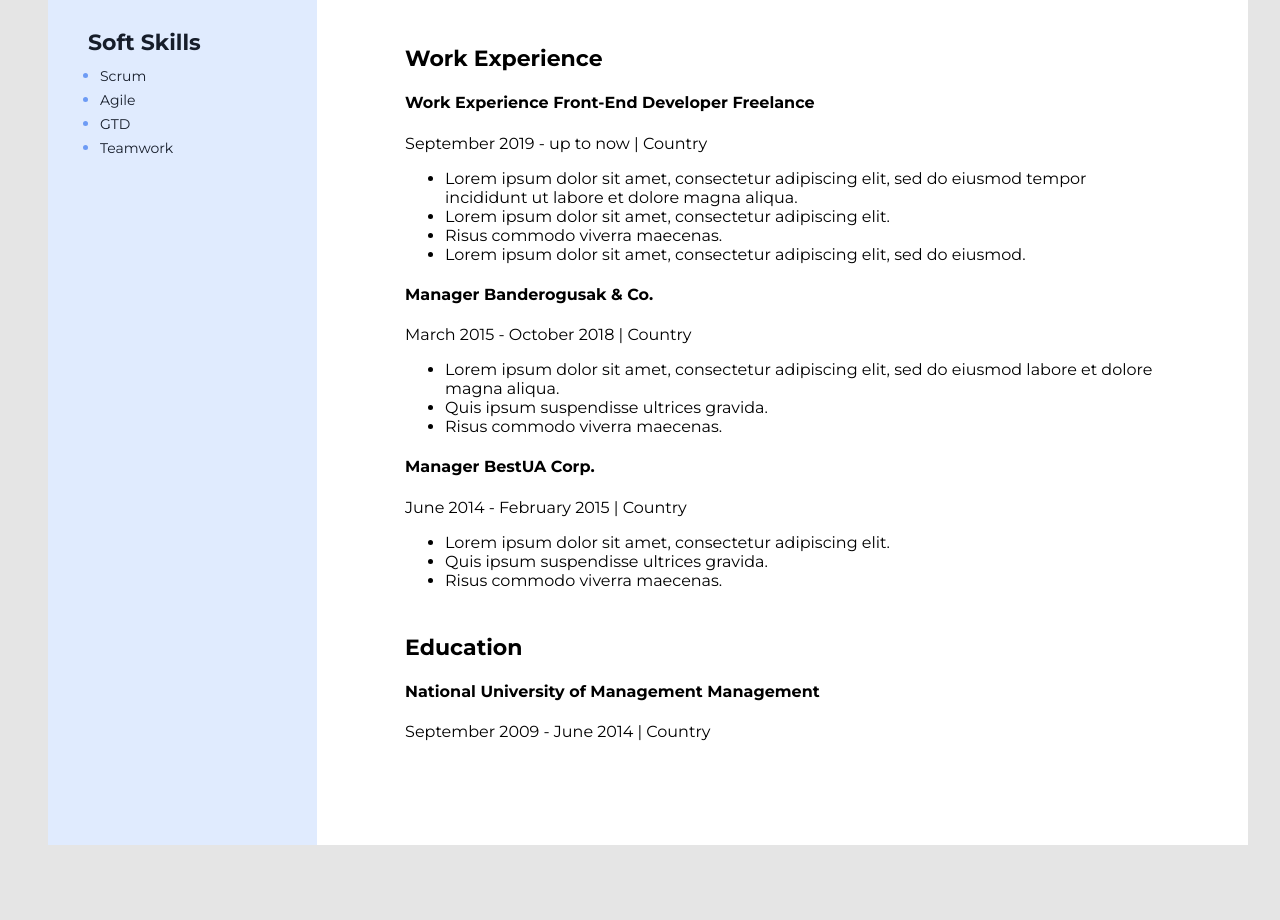
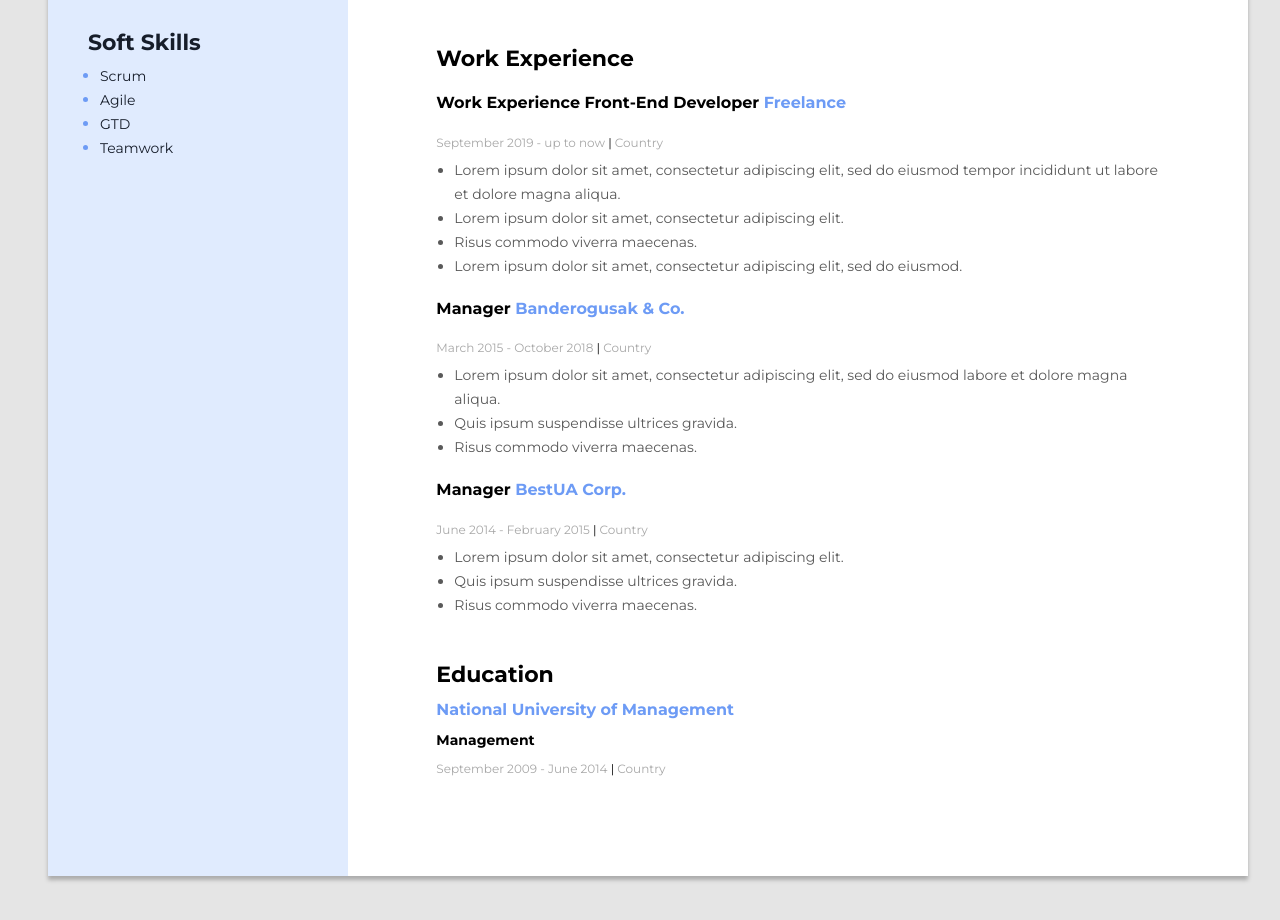
Before and after one commit to Serhii-Bondariev/first-progect, a plain HTML site: page training-progect/index.html in a window 1280 px wide. Shown: the part 524-1444 px from the top of the page. Before the commit the page ends 1417 px from the top, so only its background shows below. Drawn offline with Linux system fonts and the light colour scheme.

Commit message:
finish version
All looks like in figma.

```diff
--- a/training-progect/css/style.css
+++ b/training-progect/css/style.css
@@ -10,6 +10,7 @@ body {
   background: #fff;
   width: 1200px;
   margin: 0 auto;
+  box-shadow: 0px 4px 4px rgba(0, 0, 0, 0.25);
 }
 
 /* main-content */
@@ -105,20 +106,72 @@ font-style: normal;
   margin: 0;
  }
 
+ .work-experiance-company{
+  font-style: normal;
+    font-weight: 700;
+    font-size: 16px;
+    line-height: 20px;
+    color: #6D9BF5;
+ }
+
  .work-experiance-place{
   margin-bottom: 16px;
  }
+ .work-period {
+  font-style: normal;
+    font-weight: 400;
+    font-size: 12px;
+    line-height: 15px;
+    color: #A8A8A8;
+    margin: 12px 0 8px 0;
+ }
+.work-duties {
+font-style: normal;
+  font-weight: 400;
+  font-size: 14px;
+  line-height: 24px;
+  color: #595959;
 
+}
+.work-duties-list {
+  padding: 0 0 0 18px;
+  margin: 0;
+}
 
 /* Education */
 
-.main-content-edu {
+.education-place {
 font-style: normal;
   font-weight: 700;
-  font-size: 22px;
-  line-height: 27px;
+  font-size: 16px;
+  line-height: 20px;
+  color: #6D9BF5;
+  margin: 12px 0 12px 0;
+}
+
+.education-profile {
+font-style: normal;
+  font-weight: 700;
+  font-size: 14px;
+  line-height: 17px;
+   color: #000000;
+   margin: 0 0 12px 0;
+}
+
+.education-period {
+  font-style: normal;
+    font-weight: 400;
+    font-size: 12px;
+    line-height: 15px;
+    color: #A8A8A8;
+
+}
+.text-devider {
+font-style: normal;
+  font-weight: 400;
+  font-size: 12px;
+  line-height: 15px;
   color: #000000;
-  margin: 0 0 8px 0;
 }
 
 /* sidebar */
--- a/training-progect/index.html
+++ b/training-progect/index.html
@@ -65,18 +65,19 @@
 
           <!-- Company 1 -->
           <div class="work-experiance-place" >
-            <h4 class="work-experience-pocition">Work Experience Front-End Developer Freelance</h4>
+            <h4 class="work-experience-pocition">Work Experience Front-End Developer
+              <span class="work-experiance-company" > Freelance</span></h4>
 
-            <p>September 2019 - up to now | Country</p>
+            <p class="work-period">September 2019 - up to now <span class="text-devider">|</span> Country</p>
 
-            <ul>
-              <li>
+            <ul class="work-duties-list">
+              <li class="work-duties">
                 Lorem ipsum dolor sit amet, consectetur adipiscing elit, sed do
                 eiusmod tempor incididunt ut labore et dolore magna aliqua.
               </li>
-              <li>Lorem ipsum dolor sit amet, consectetur adipiscing elit.</li>
-              <li>Risus commodo viverra maecenas.</li>
-              <li>
+              <li class="work-duties">Lorem ipsum dolor sit amet, consectetur adipiscing elit.</li>
+              <li class="work-duties">Risus commodo viverra maecenas.</li>
+              <li class="work-duties">
                 Lorem ipsum dolor sit amet, consectetur adipiscing elit, sed do
                 eiusmod.
               </li>
@@ -85,34 +86,39 @@
 
           <!-- Company 2 -->
           <div class="work-experiance-place" >
-            <h4>Manager Banderogusak & Co.</h4>
-            <p>March 2015 - October 2018 | Country</p>
-            <ul>
-              <li>
+            <h4 class="work-experience-pocition" >Manager
+              <span class="work-experiance-company" > Banderogusak & Co.</span></h4>
+            <p class="work-period">March 2015 - October 2018 <span class="text-devider">|</span> Country</p>
+            <ul class="work-duties-list">
+              <li class="work-duties">
                 Lorem ipsum dolor sit amet, consectetur adipiscing elit, sed do
                 eiusmod labore et dolore magna aliqua.
               </li>
-              <li>Quis ipsum suspendisse ultrices gravida.</li>
-              <li>Risus commodo viverra maecenas.</li>
+              <li class="work-duties">Quis ipsum suspendisse ultrices gravida.</li>
+              <li class="work-duties">Risus commodo viverra maecenas.</li>
             </ul>
           </div>
 
           <!-- Company 3 -->
           <div class="work-experiance-place" >
-            <h4>Manager BestUA Corp.</h4>
-            <p>June 2014 - February 2015 | Country</p>
-            <ul>
-              <li>Lorem ipsum dolor sit amet, consectetur adipiscing elit.</li>
-              <li>Quis ipsum suspendisse ultrices gravida.</li>
-              <li>Risus commodo viverra maecenas.</li>
+            <h4 class="work-experience-pocition" >Manager
+             <span class="work-experiance-company" > BestUA Corp.</span></h4>
+            <p class="work-period">June 2014 - February 2015 <span class="text-devider">|</span> Country</p>
+            <ul class="work-duties-list">
+              <li class="work-duties">Lorem ipsum dolor sit amet, consectetur adipiscing elit.</li>
+              <li class="work-duties">Quis ipsum suspendisse ultrices gravida.</li>
+              <li class="work-duties">Risus commodo viverra maecenas.</li>
             </ul>
           </div>
-</div>
+
+        </div>
+
           <!-- Educattion -->
           <div>
             <h3 class="main-content-title">Education</h3>
-            <h4>National University of Management Management</h4>
-            <p>September 2009 - June 2014 | Country</p>
+            <h4 class="education-place"> <span class="work-experiance-company" >National University of Management</span></h4>
+            <h5 class="education-profile"> Management</h5>
+            <p class="education-period">September 2009 - June 2014 <span class="text-devider">|</span> Country</p>
           </div>
 
       </div>
```
